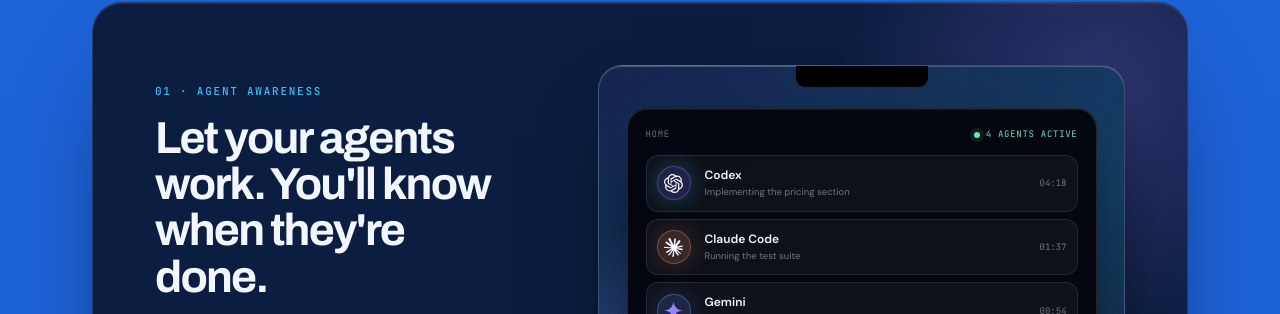
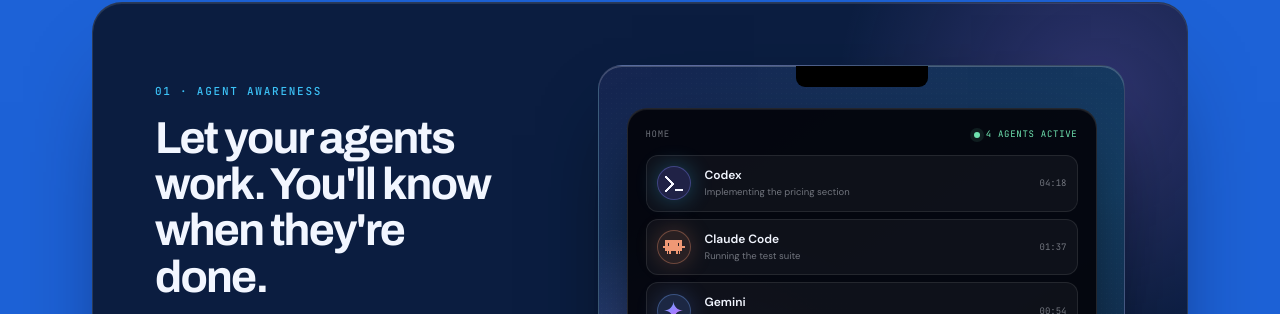
Before and after one commit to RithyBondeth/Bondex-Notch, a Next.js app in the folder bondex-notch-web/: page / in a window 1280 px wide. Shown: the part 1885-2199 px from the top of the page. Built offline with nearby package versions, Linux system fonts and the light colour scheme.

Commit message:
Use app-specific Codex and Claude marks

```diff
--- a/bondex-notch-web/app/globals.css
+++ b/bondex-notch-web/app/globals.css
@@ -1203,13 +1203,31 @@
   -webkit-mask: var(--agent-mark) center / contain no-repeat;
   mask: var(--agent-mark) center / contain no-repeat;
 }
-.agent-orb--codex { --agent-mark: url('/agent-icons/codex.svg'); }
+.agent-orb--codex::before {
+  width: 20px;
+  height: 17px;
+  -webkit-mask: none;
+  mask: none;
+  background:
+    linear-gradient(45deg, transparent 42%, #f6f7ff 43% 57%, transparent 58%) 1px 1px / 9px 9px no-repeat,
+    linear-gradient(-45deg, transparent 42%, #f6f7ff 43% 57%, transparent 58%) 1px 8px / 9px 9px no-repeat,
+    linear-gradient(#f6f7ff, #f6f7ff) 11px 14px / 8px 2px no-repeat;
+}
 .agent-orb--claude {
-  --agent-mark: url('/agent-icons/claude.svg');
-  background: rgba(225,137,102,.20);
+  background: rgba(225,137,102,.13);
   border-color: rgba(225,137,102,.38);
   box-shadow: 0 0 22px rgba(225,137,102,.25);
 }
+.agent-orb--claude::before { display: none; }
+.claude-code-mark {
+  width: 22px;
+  height: 14px;
+  display: grid;
+  grid-template-columns: repeat(16, 1fr);
+  grid-template-rows: repeat(10, 1fr);
+}
+.claude-code-mark i { min-width: 0; min-height: 0; }
+.claude-code-mark i.is-on { background: #ef9875; }
 .agent-orb--gemini {
   --agent-mark: url('/agent-icons/gemini.svg');
   background: rgba(91, 142, 250, .18);
--- a/bondex-notch-web/components/FeatureShowcase.tsx
+++ b/bondex-notch-web/components/FeatureShowcase.tsx
@@ -5,6 +5,29 @@
   ['Codex + Claude', 'Agent activity'],
   ['Shortcuts + scripts', 'Live activities'],
 ];
+
+const claudeCodePixels = [
+  '..XXXXXXXXXXXX..',
+  '..XXXXXXXXXXXX..',
+  '..XX.XXXXXX.XX..',
+  '..XX.XXXXXX.XX..',
+  'XXXXXXXXXXXXXXXX',
+  'XXXXXXXXXXXXXXXX',
+  '..XXXXXXXXXXXX..',
+  '..XXXXXXXXXXXX..',
+  '...X.X....X.X...',
+  '...X.X....X.X...',
+].join('');
+
+function ClaudeCodeMark() {
+  return (
+    <span className="claude-code-mark" aria-hidden="true">
+      {[...claudeCodePixels].map((pixel, index) => (
+        <i className={pixel === 'X' ? 'is-on' : undefined} key={index} />
+      ))}
+    </span>
+  );
+}
 
 export default function FeatureShowcase() {
   return (
@@ -59,7 +82,9 @@
                     <time>04:18</time>
                   </div>
                   <div className="agent-row">
-                    <span className="agent-orb agent-orb--claude" aria-hidden="true" />
+                    <span className="agent-orb agent-orb--claude" aria-hidden="true">
+                      <ClaudeCodeMark />
+                    </span>
                     <span><b>Claude Code</b><small>Running the test suite</small></span>
                     <time>01:37</time>
                   </div>
```
Also changed, not shown: bondex-notch-web/public/agent-icons/claude.svg (deleted), bondex-notch-web/public/agent-icons/codex.svg (deleted).
